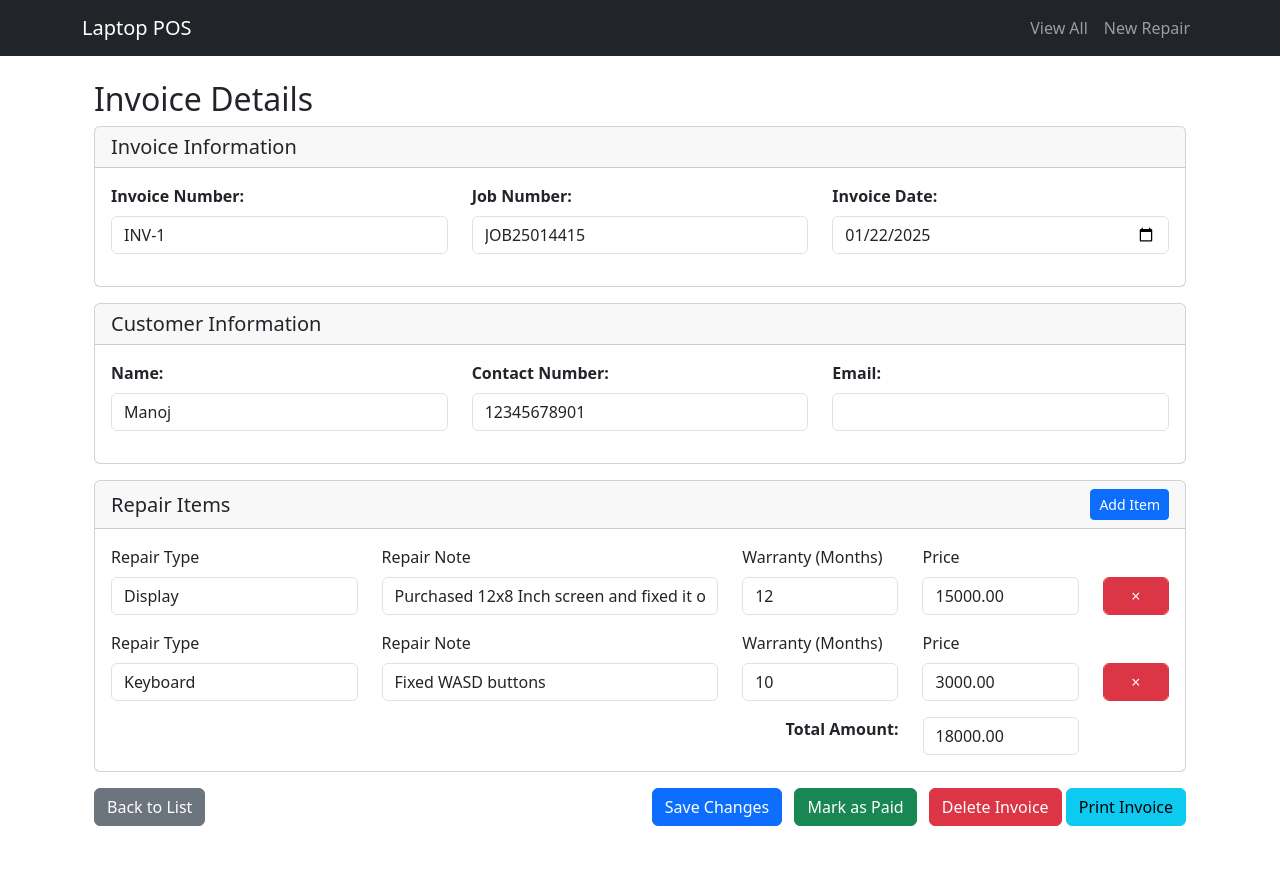
After one commit to Fmfizzy/LaptopPOS, a Flask app: page /invoice/1 in a window 1280 px wide. The commit adds this page. Run offline with Flask 3, Linux system fonts and the light colour scheme.

Commit message:
Added invoice view and edit functionality

```diff
--- a/app.py
+++ b/app.py
@@ -18,8 +18,15 @@ app = create_app()
 @app.route('/')
 def index():
     repairs = RepairJob.query.order_by(RepairJob.created_date.desc()).all()
+    invoices = RepairInvoice.query.order_by(RepairInvoice.invoice_date.desc()).all()
+    # quotations = Quotation.query.order_by(Quotation.quotation_date.desc()).all()
+    customers = Customer.query.order_by(Customer.created_date.desc()).all()
+
     return render_template('view_all.html',
                          repairs=repairs,
+                         invoices=invoices,
+                        #  quotations=quotations,
+                         customers=customers,
                          repair_statuses=REPAIR_STATUSES,
                          status_colors=STATUS_COLORS)
 
@@ -152,5 +159,73 @@ def update_status(repair_id):
         })
     return jsonify({'success': False}), 400
 
+@app.route('/invoice/<int:invoice_id>')
+def view_invoice(invoice_id):
+    invoice = RepairInvoice.query.get_or_404(invoice_id)
+    return render_template('view_invoice.html', invoice=invoice)
+
+@app.route('/invoice/<int:invoice_id>/update', methods=['POST'])
+def update_invoice(invoice_id):
+    invoice = RepairInvoice.query.get_or_404(invoice_id)
+
+    if invoice.status == 'paid':
+        flash('Paid invoices cannot be modified')
+        return redirect(url_for('view_invoice', invoice_id=invoice_id))
+
+    # Update invoice date
+    invoice.invoice_date = datetime.strptime(request.form['invoice_date'], '%Y-%m-%d')
+
+    # Delete existing repair items
+    for item in invoice.repair_items:
+        db.session.delete(item)
+
+    # Add new repair items
+    repair_types = request.form.getlist('repair_type[]')
+    repair_notes = request.form.getlist('repair_note[]')
+    warranty_months = request.form.getlist('warranty_months[]')
+    prices = request.form.getlist('price[]')
+
+    for i in range(len(repair_types)):
+        item = RepairItem(
+            invoice_id=invoice.id,
+            repair_type=repair_types[i],
+            repair_note=repair_notes[i],
+            warranty_months=warranty_months[i],
+            price=prices[i]
+        )
+        db.session.add(item)
+
+    invoice.total_amount = request.form['total_amount']
+    db.session.commit()
+    flash('Invoice updated successfully!')
+    return redirect(url_for('view_invoice', invoice_id=invoice_id))
+
+@app.route('/invoice/<int:invoice_id>/mark_paid', methods=['POST'])
+def mark_invoice_paid(invoice_id):
+    invoice = RepairInvoice.query.get_or_404(invoice_id)
+    invoice.status = 'paid'
+    invoice.repair_job.status = 'Paid'
+    db.session.commit()
+    flash('Invoice marked as paid successfully!')
+    return redirect(url_for('view_invoice', invoice_id=invoice_id))
+
+@app.route('/invoice/<int:invoice_id>/delete', methods=['POST'])
+def delete_invoice(invoice_id):
+    invoice = RepairInvoice.query.get_or_404(invoice_id)
+    if invoice.status == 'paid':
+        flash('Paid invoices cannot be deleted')
+        return redirect(url_for('view_invoice', invoice_id=invoice_id))
+
+    db.session.delete(invoice)
+    invoice.repair_job.status = 'Repaired'  # Reset repair job status
+    db.session.commit()
+    flash('Invoice deleted successfully!')
+    return redirect(url_for('index'))
+
+@app.route('/invoice/<int:invoice_id>/print')
+def print_invoice(invoice_id):
+    invoice = RepairInvoice.query.get_or_404(invoice_id)
+    return render_template('print_invoice.html', invoice=invoice)
+
 if __name__ == '__main__':
     app.run(debug=True)
--- /dev/null
+++ b/app/templates/view_invoice.html
@@ -0,0 +1,223 @@
+{% extends 'base.html' %}
+
+{% block content %}
+<div class="container mt-4 mb-5">
+    <h2>Invoice Details</h2>
+    <form method="POST" action="{{ url_for('update_invoice', invoice_id=invoice.id) }}">
+        <div class="card mb-3">
+            <div class="card-header">
+                <h5 class="mb-0">Invoice Information</h5>
+            </div>
+            <div class="card-body">
+                <div class="row">
+                    <div class="col-md-4">
+                        <div class="mb-3">
+                            <label class="form-label"><strong>Invoice Number:</strong></label>
+                            <input type="text" class="form-control" value="INV-{{ invoice.id }}" readonly>
+                        </div>
+                    </div>
+                    <div class="col-md-4">
+                        <div class="mb-3">
+                            <label class="form-label"><strong>Job Number:</strong></label>
+                            <input type="text" class="form-control" value="{{ invoice.repair_job.job_number }}" readonly>
+                        </div>
+                    </div>
+                    <div class="col-md-4">
+                        <div class="mb-3">
+                            <label class="form-label"><strong>Invoice Date:</strong></label>
+                            <input type="date" class="form-control" name="invoice_date" value="{{ invoice.invoice_date.strftime('%Y-%m-%d') }}">
+                        </div>
+                    </div>
+                </div>
+            </div>
+        </div>
+
+        <div class="card mb-3">
+            <div class="card-header">
+                <h5 class="mb-0">Customer Information</h5>
+            </div>
+            <div class="card-body">
+                <div class="row">
+                    <div class="col-md-4">
+                        <div class="mb-3">
+                            <label class="form-label"><strong>Name:</strong></label>
+                            <input type="text" class="form-control" value="{{ invoice.repair_job.customer.name }}" readonly>
+                        </div>
+                    </div>
+                    <div class="col-md-4">
+                        <div class="mb-3">
+                            <label class="form-label"><strong>Contact Number:</strong></label>
+                            <input type="text" class="form-control" value="{{ invoice.repair_job.customer.contact_number }}" readonly>
+                        </div>
+                    </div>
+                    <div class="col-md-4">
+                        <div class="mb-3">
+                            <label class="form-label"><strong>Email:</strong></label>
+                            <input type="email" class="form-control" value="{{ invoice.repair_job.customer.email }}" readonly>
+                        </div>
+                    </div>
+                </div>
+            </div>
+        </div>
+
+        <div class="card mb-3">
+            <div class="card-header d-flex justify-content-between align-items-center">
+                <h5 class="mb-0">Repair Items</h5>
+                {% if invoice.status != 'paid' %}
+                <button type="button" class="btn btn-sm btn-primary" onclick="addRepairItem()">Add Item</button>
+                {% endif %}
+            </div>
+            <div class="card-body">
+                <div id="repair-items">
+                    {% for item in invoice.repair_items %}
+                    <div class="repair-item mb-3">
+                        <div class="row">
+                            <div class="col-md-3">
+                                <label class="form-label">Repair Type</label>
+                                <input type="text" class="form-control" name="repair_type[]" value="{{ item.repair_type }}" {% if invoice.status == 'paid' %}readonly{% endif %}>
+                            </div>
+                            <div class="col-md-4">
+                                <label class="form-label">Repair Note</label>
+                                <input type="text" class="form-control" name="repair_note[]" value="{{ item.repair_note }}" {% if invoice.status == 'paid' %}readonly{% endif %}>
+                            </div>
+                            <div class="col-md-2">
+                                <label class="form-label">Warranty (Months)</label>
+                                <input type="number" class="form-control" name="warranty_months[]" value="{{ item.warranty_months }}" {% if invoice.status == 'paid' %}readonly{% endif %}>
+                            </div>
+                            <div class="col-md-2">
+                                <label class="form-label">Price</label>
+                                <input type="number" class="form-control price-input" name="price[]" step="0.01" value="{{ item.price }}" {% if invoice.status == 'paid' %}readonly{% endif %} onchange="updateTotal()">
+                            </div>
+                            {% if invoice.status != 'paid' %}
+                            <div class="col-md-1">
+                                <label class="form-label">&nbsp;</label>
+                                <button type="button" class="btn btn-danger form-control" onclick="removeRepairItem(this)">×</button>
+                            </div>
+                            {% endif %}
+                        </div>
+                    </div>
+                    {% endfor %}
+                </div>
+                <div class="row mt-3">
+                    <div class="col-md-9 text-end">
+                        <strong>Total Amount:</strong>
+                    </div>
+                    <div class="col-md-2">
+                        <input type="number" class="form-control" id="total_amount" name="total_amount" value="{{ invoice.total_amount }}" readonly>
+                    </div>
+                </div>
+            </div>
+        </div>
+
+        <div class="mt-3 d-flex justify-content-between">
+            <div>
+                <a href="{{ url_for('index') }}" class="btn btn-secondary">Back to List</a>
+            </div>
+            <div>
+                {% if invoice.status != 'paid' %}
+                <button type="submit" class="btn btn-primary me-2">Save Changes</button>
+                <button type="button" class="btn btn-success me-2" data-bs-toggle="modal" data-bs-target="#markPaidModal">
+                    Mark as Paid
+                </button>
+                <button type="button" class="btn btn-danger" data-bs-toggle="modal" data-bs-target="#deleteModal">
+                    Delete Invoice
+                </button>
+                {% endif %}
+                <a href="{{ url_for('print_invoice', invoice_id=invoice.id) }}" class="btn btn-info" target="_blank">
+                    Print Invoice
+                </a>
+            </div>
+        </div>
+    </form>
+</div>
+
+<!-- Mark as Paid Confirmation Modal -->
+<div class="modal fade" id="markPaidModal" tabindex="-1">
+    <div class="modal-dialog">
+        <div class="modal-content">
+            <div class="modal-header">
+                <h5 class="modal-title">Confirm Payment</h5>
+                <button type="button" class="btn-close" data-bs-dismiss="modal"></button>
+            </div>
+            <div class="modal-body">
+                Are you sure you want to mark this invoice as paid? This action cannot be undone.
+            </div>
+            <div class="modal-footer">
+                <button type="button" class="btn btn-secondary" data-bs-dismiss="modal">Cancel</button>
+                <form action="{{ url_for('mark_invoice_paid', invoice_id=invoice.id) }}" method="POST">
+                    <button type="submit" class="btn btn-success">Mark as Paid</button>
+                </form>
+            </div>
+        </div>
+    </div>
+</div>
+
+<!-- Delete Confirmation Modal -->
+<div class="modal fade" id="deleteModal" tabindex="-1">
+    <div class="modal-dialog">
+        <div class="modal-content">
+            <div class="modal-header">
+                <h5 class="modal-title">Confirm Delete</h5>
+                <button type="button" class="btn-close" data-bs-dismiss="modal"></button>
+            </div>
+            <div class="modal-body">
+                Are you sure you want to delete this invoice? This action cannot be undone.
+            </div>
+            <div class="modal-footer">
+                <button type="button" class="btn btn-secondary" data-bs-dismiss="modal">Cancel</button>
+                <form action="{{ url_for('delete_invoice', invoice_id=invoice.id) }}" method="POST">
+                    <button type="submit" class="btn btn-danger">Delete</button>
+                </form>
+            </div>
+        </div>
+    </div>
+</div>
+
+{% block scripts %}
+<script>
+function addRepairItem() {
+    const template = `
+        <div class="repair-item mb-3">
+            <div class="row">
+                <div class="col-md-3">
+                    <label class="form-label">Repair Type</label>
+                    <input type="text" class="form-control" name="repair_type[]" required>
+                </div>
+                <div class="col-md-4">
+                    <label class="form-label">Repair Note</label>
+                    <input type="text" class="form-control" name="repair_note[]" required>
+                </div>
+                <div class="col-md-2">
+                    <label class="form-label">Warranty (Months)</label>
+                    <input type="number" class="form-control" name="warranty_months[]" value="0" min="0">
+                </div>
+                <div class="col-md-2">
+                    <label class="form-label">Price</label>
+                    <input type="number" class="form-control price-input" name="price[]" step="0.01" required onchange="updateTotal()">
+                </div>
+                <div class="col-md-1">
+                    <label class="form-label">&nbsp;</label>
+                    <button type="button" class="btn btn-danger form-control" onclick="removeRepairItem(this)">×</button>
+                </div>
+            </div>
+        </div>
+    `;
+    document.getElementById('repair-items').insertAdjacentHTML('beforeend', template);
+}
+
+function removeRepairItem(button) {
+    if (document.querySelectorAll('.repair-item').length > 1) {
+        button.closest('.repair-item').remove();
+        updateTotal();
+    }
+}
+
+function updateTotal() {
+    const prices = Array.from(document.getElementsByClassName('price-input'))
+        .map(input => parseFloat(input.value) || 0);
+    const total = prices.reduce((sum, price) => sum + price, 0);
+    document.getElementById('total_amount').value = total.toFixed(2);
+}
+</script>
+{% endblock %}
+{% endblock %}
```
Also changed, not shown: app/templates/view_all.html (+143 -25 lines), instance/pos.db.
